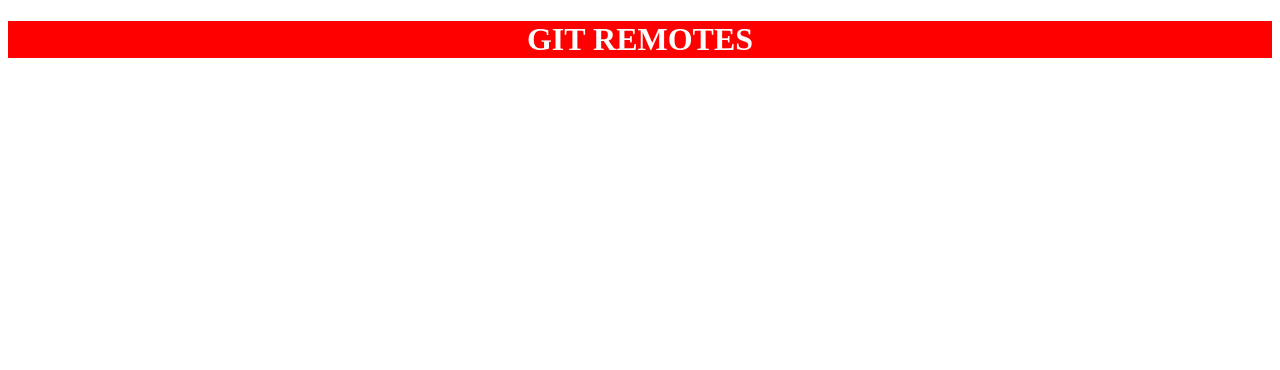
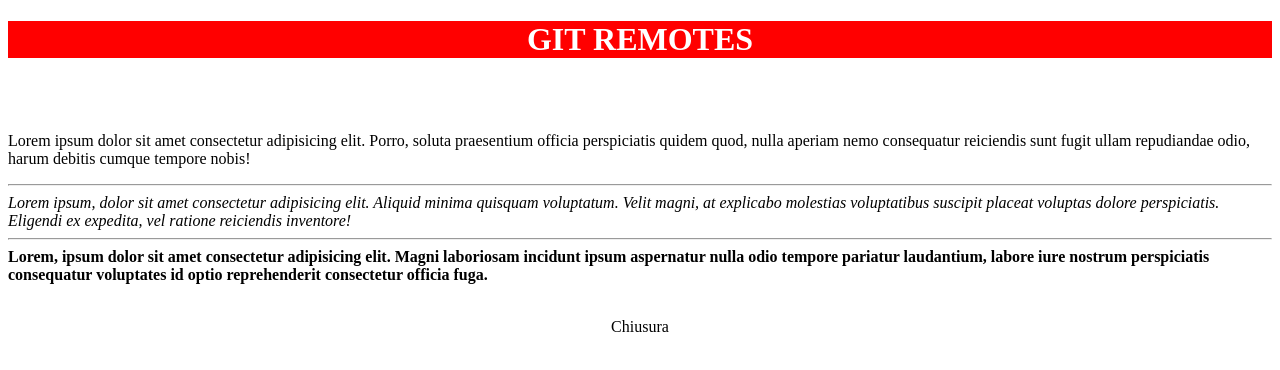
Before and after one commit to Gonz41/Es-GIT3, a plain HTML site: page index.html in a window 1280 px wide. Drawn offline with Linux system fonts and the light colour scheme.

Commit message:
edit index.html

```diff
--- a/index.html
+++ b/index.html
@@ -11,5 +11,16 @@
 
     <h1>GIT REMOTES</h1>
 
+    <br>
+    <br>
+    <p>Lorem ipsum dolor sit amet consectetur adipisicing elit. Porro, soluta praesentium officia perspiciatis quidem quod, nulla aperiam nemo consequatur reiciendis sunt fugit ullam repudiandae odio, harum debitis cumque tempore nobis!</p>
+    <hr>
+    <i>Lorem ipsum, dolor sit amet consectetur adipisicing elit. Aliquid minima quisquam voluptatum. Velit magni, at explicabo molestias voluptatibus suscipit placeat voluptas dolore perspiciatis. Eligendi ex expedita, vel ratione reiciendis inventore!</i>
+    <hr>
+    <b>Lorem, ipsum dolor sit amet consectetur adipisicing elit. Magni laboriosam incidunt ipsum aspernatur nulla odio tempore pariatur laudantium, labore iure nostrum perspiciatis consequatur voluptates id optio reprehenderit consectetur officia fuga.</b>
+    <br>
+    <br>
+    <p style="text-align: center;">Chiusura</p>
+
 </body>
 </html>
```
